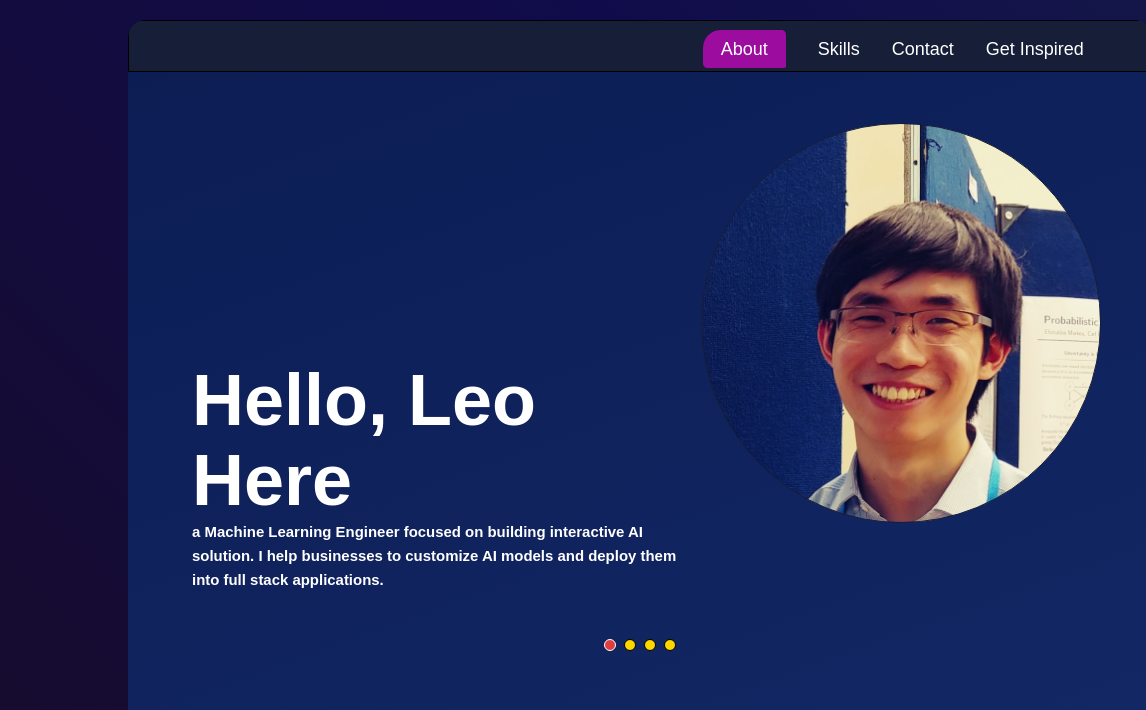
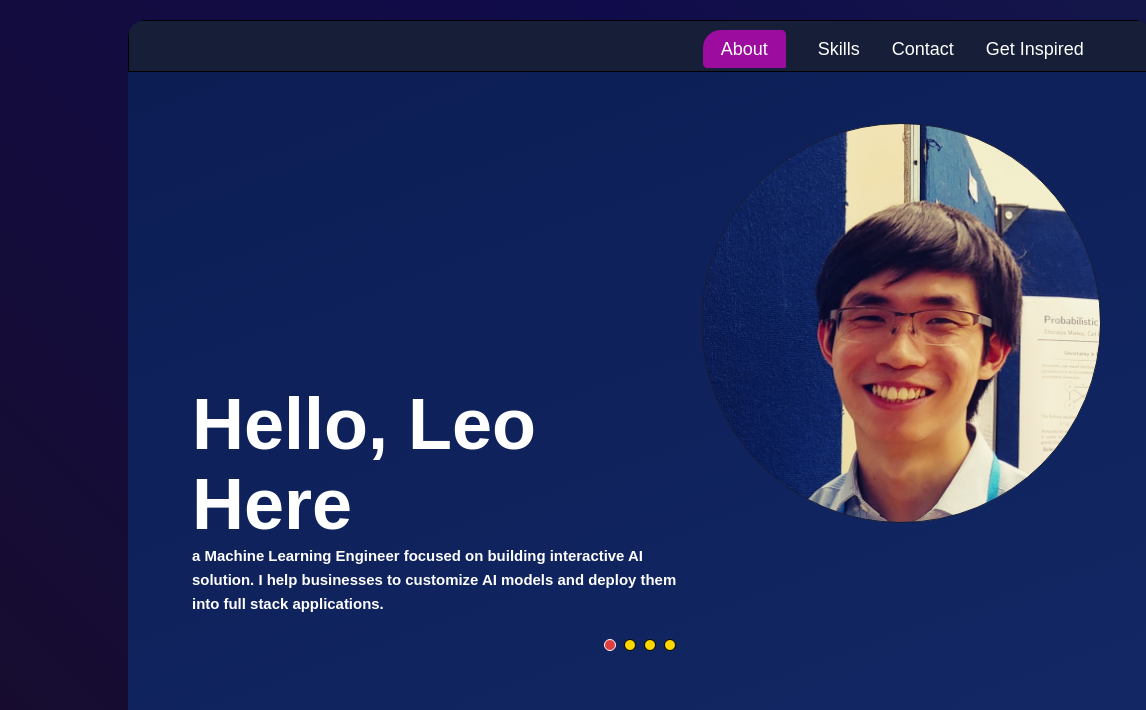
Before and after one commit to zcemycl/business-card, a plain HTML site: page src/index.html in a window 1280 px wide. Shown: the top 710 px of the page, 0-1146 px from the left. Drawn offline with Linux system fonts and the light colour scheme.

Commit message:
fix grid in about content

```diff
--- a/src/index.css
+++ b/src/index.css
@@ -100,7 +100,9 @@ li {
 
 .wrapper {
     min-height: 80vh;
-    padding: 2rem 4rem;
+    /* padding: 2rem 4rem; */
+    grid-column: 1 / 3;
+    grid-row: 1 / 2;
 }
 
 .content > section:nth-child(odd) {
@@ -143,13 +145,25 @@ div.footer {
     /* justify-content: center; */
 }
 
+.intro {
+    grid-column: 1 / 3;
+    grid-row: 1 / 2;
+    color: transparent;
+    z-index: 1;
+    position: relative;
+    line-height: 4rem;
+    padding: 2rem 4rem;
+    min-height: 80vh;
+    width: 100%;
+}
+
 .intro > div{
+    width: 50ch;
+    position: absolute;
+    /* top: 45%; */
+    bottom: 15%;
     display: inline;
     color: white;
-    line-height: 4rem;
-    position: absolute;
-    top: 45%;
-    width: 50ch;
 }
 
 .intro > div > h1{
@@ -209,14 +223,6 @@ a.neon {
     display: grid;
     /* transform: translateY(-80vh); */
     /* transform: translate3d(-50%, -80vh, 0); */
-}
-
-.intro {
-    grid-column: 1 / 3;
-    grid-row: 1 / 2;
-    color: transparent;
-    z-index: 1;
-    position: relative;
 }
 
 #intro {
--- a/src/index.html
+++ b/src/index.html
@@ -24,11 +24,14 @@
         </div>
         <div class="content">
             <section class="scroll-area" id="about">
-                <div class="wrapper intro">
+                <div class="wrapper">
+                    <div class="intro">
                         <div class="left-description">
                             <h1>Hello, Leo Here</h1>
                             <h5>
-                            a Machine Learning Engineer focused on building interactive AI solution. I help businesses to customize AI models and deploy them into full stack applications.
+                                a Machine Learning Engineer focused on building interactive AI solution.
+                                I help businesses to customize AI models and deploy them
+                                into full stack applications.
                             </h5>
 
                             <!-- <h1>Leo Leung</h1>
@@ -49,10 +52,12 @@
                                 <li><p>Algorithm Specialisation</p></li>
                                 <li><p>Robotics Specialisation</p></li>
                             </ul> -->
-
                         </div>
 
+                         -->
                     </div>
+                </div>
+
                 <div class="pics">
                     <div class="right-image">
                         <div id="intro">
```
Lines whose indentation alone changed are shown as unchanged.
